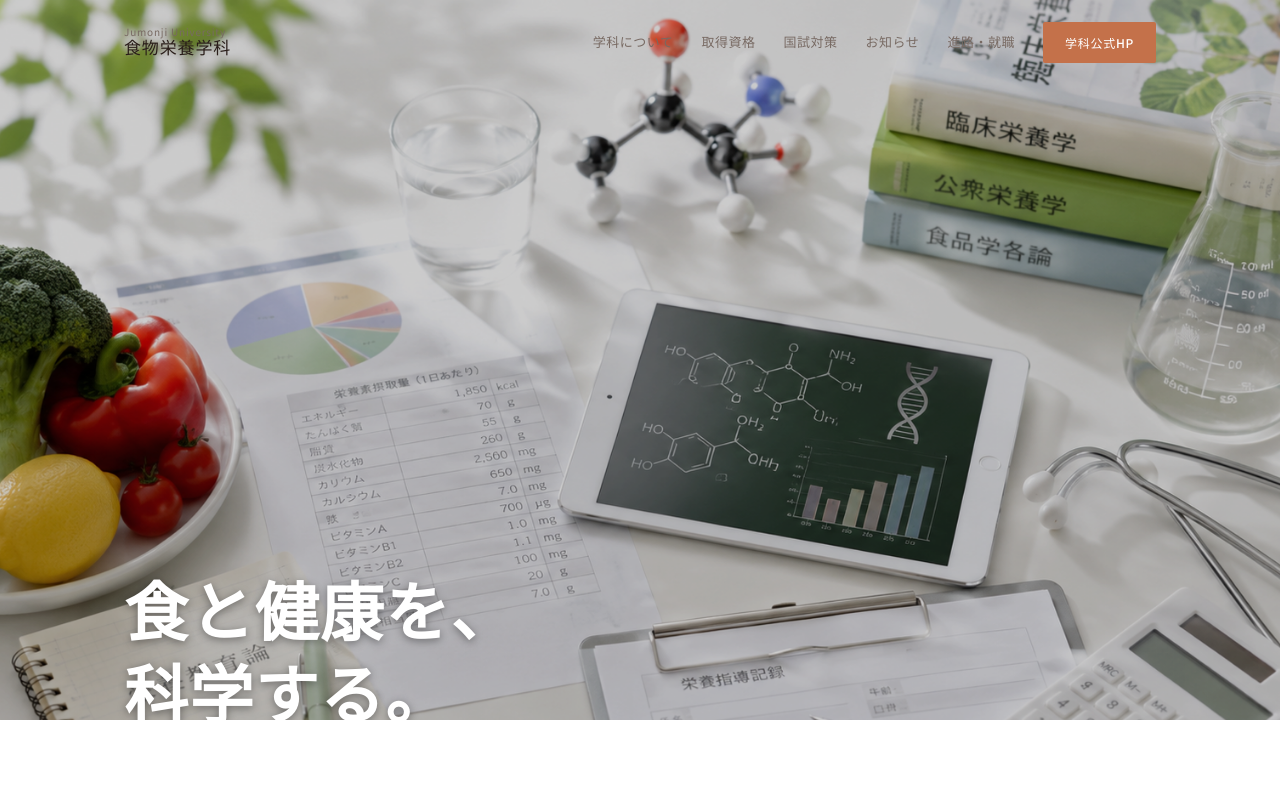
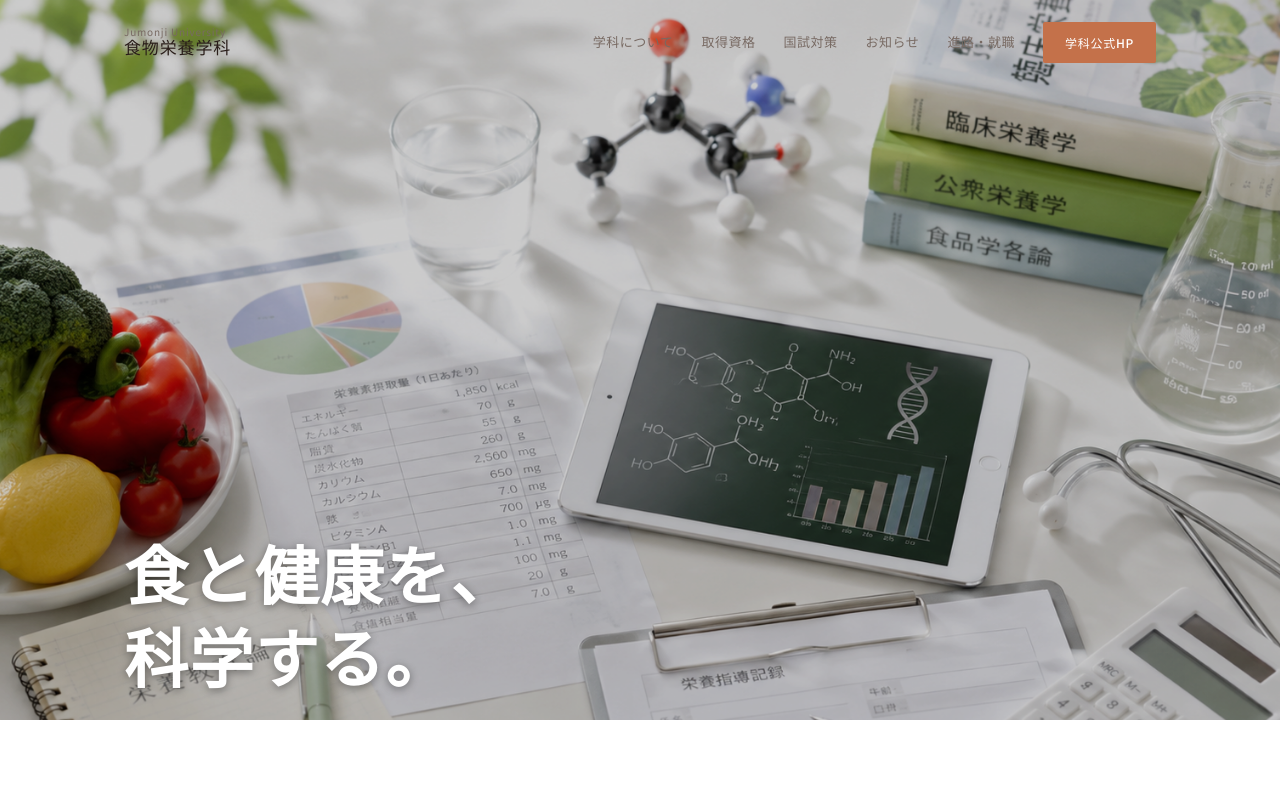
Before and after one commit to shinnosuketakeshima/shokuei-hp, a React (Vite) app: page / in a window 1280 px wide. Shown: the top 795 px of the page. Built offline with nearby package versions, Linux system fonts and the light colour scheme.

Commit message:
fix: Adjust hero catchphrase display on homepage

```diff
--- a/src/index.css
+++ b/src/index.css
@@ -1368,7 +1368,7 @@ body {
   align-items: flex-end; /* 左下に配置 */
   justify-content: flex-start;
   height: 100%;
-  padding-bottom: clamp(40px, 5vw, 80px); /* 下からの余白 */
+  padding-bottom: clamp(60px, 8vw, 100px); /* 下からの余白を増やす */
 }
 
 .hero__catchphrase {
@@ -1379,7 +1379,8 @@ body {
   line-height: 1.3;
   letter-spacing: 0.02em;
   text-shadow: 0 2px 8px rgba(0, 0, 0, 0.4); /* 軽いシャドウ */
-  max-width: 500px; /* 適度な幅 */
+  width: 100%; /* 親要素の幅いっぱいに広げる */
+  max-width: 500px; /* 最大幅は維持 */
 }
 
 @media (max-width: 768px) {
```
